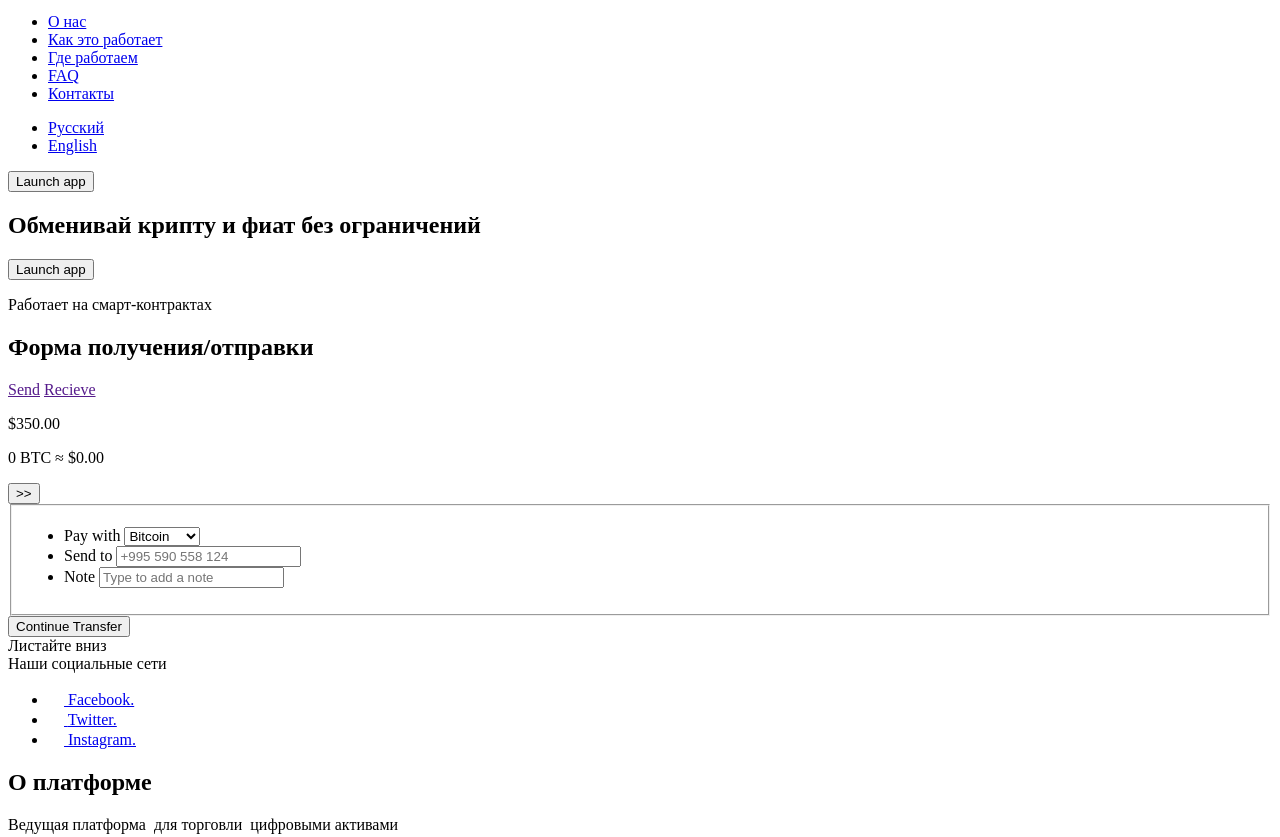
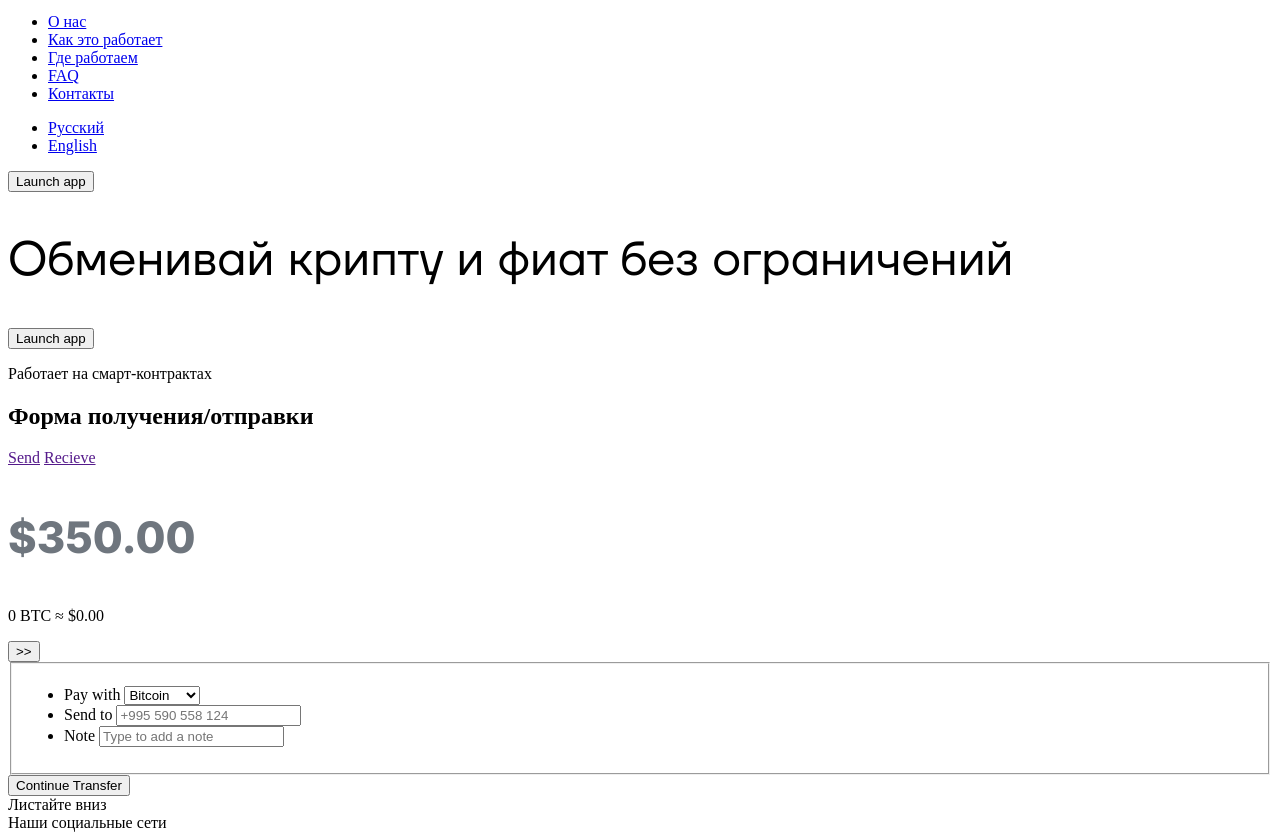
Before and after one commit to ustyugovki/depo, a website: page source/index.html in a window 1280 px wide. Shown: the part 50-887 px from the top of the page. Drawn offline with nearby package versions, Linux system fonts and the light colour scheme; files that its build step writes are made by us from their sources.

Commit message:
Добавил шрифты

```diff
--- a/source/index.html
+++ b/source/index.html
@@ -5,6 +5,19 @@
     <meta http-equiv="X-UA-Compatible" content="IE=edge">
     <meta name="viewport" content="width=device-width, initial-scale=1.0">
     <title>DePO - платформа для торговли цифровыми активами</title>
+
+    <!-- шрифты для калькулятора -->
+    <link rel="preconnect" href="https://fonts.googleapis.com" crossorigin="anonymous">
+    <link rel="preconnect" href="https://fonts.gstatic.com" crossorigin="anonymous">
+    <link rel="stylesheet" href="https://fonts.googleapis.com/css2?family=Inter:wght@400;700;800&display=swap" crossorigin="anonymous">
+
+    <!--
+    <link rel="preload" href="./fonts/opensans.woff2" type="font/woff2" as="font" crossorigin="anonymous">
+    <link rel="preload" href="./fonts/opensansbold.woff2" type="font/woff2" as="font" crossorigin="anonymous">
+    <link rel="preload" href="./fonts/opensans.woff" type="font/woff" as="font" crossorigin="anonymous">
+    <link rel="preload" href="./fonts/opensansbold.woff" type="font/woff" as="font" crossorigin="anonymous">
+     -->
+
     <link href="css/style.css" rel="stylesheet">
   </head>
   <body class="page__body">
--- /dev/null
+++ b/source/sass/global/bootstrap.scss
@@ -0,0 +1,4 @@
+@forward "./variables.scss"; // переменные
+@forward "./mixins.scss"; // миксины
+@forward "./fonts.scss"; // шрифты
+@forward "./base.scss"; // глобальные стилли с номрализацией
--- /dev/null
+++ b/source/sass/global/fonts.scss
@@ -0,0 +1,7 @@
+@font-face {
+  font-family: "TT Firs Neue";
+  font-style: normal;
+  font-weight: 500;
+  font-display: swap;
+  src: url("../fonts/TTFirsNeue-Regular.woff") format("woff");
+}
--- /dev/null
+++ b/source/sass/global/variables.scss
@@ -0,0 +1,24 @@
+// Colors
+// -----------------------------------
+
+// Default
+
+$color-default-black: #000000;
+$color-default-gray: #6f767e;
+$color-default-white: #ffffff;
+
+
+// Project palette
+// для нейминга цветов используется https://www.htmlcsscolor.com/
+
+
+// Typography
+// -----------------------------------
+
+$ff-firs-neue: "TT Firs Neue", "Arial", sans-serif;
+$ff-inter: "Inter", "Arial", sans-serif;
+
+// Viewports
+
+$tablet-width: 768px;
+$desktop-width: 1024px;
--- a/source/sass/style.scss
+++ b/source/sass/style.scss
@@ -1,6 +1,28 @@
 //Global
 // -----------------------------------
+@use "./global/bootstrap.scss";
 
 
 //Blocks
 // -----------------------------------
+
+
+// Обменивай крипту и фиат без ограничений
+.welcome__title {
+  font-family: bootstrap.$ff-firs-neue;
+  font-style: normal;
+  font-weight: 500;
+  font-size: 48px;
+  line-height: 56px;
+  color: bootstrap.$color-default-black;
+}
+
+// $350.00
+.calculator__price {
+  font-family: bootstrap.$ff-inter;
+  font-style: normal;
+  font-weight: 800;
+  font-size: 43.43px;
+  line-height: 53px;
+  color: bootstrap.$color-default-gray;
+}
```
Also changed, not shown: source/fonts/TTFirsNeue-Regular.woff (added), source/sass/global/base.scss (added), source/sass/global/mixins.scss (added).
